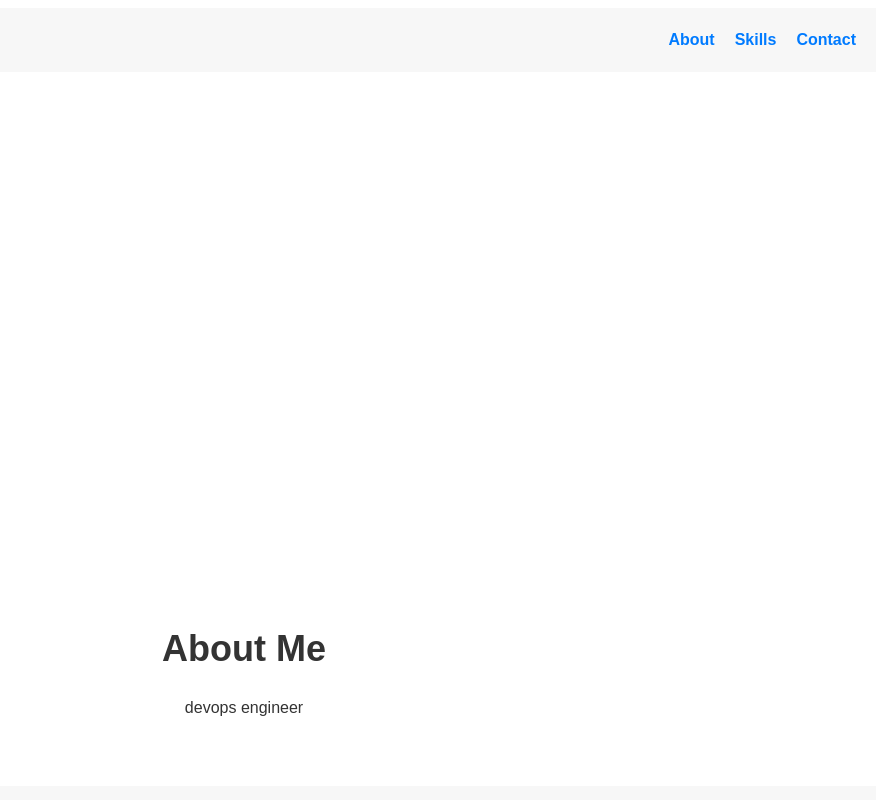
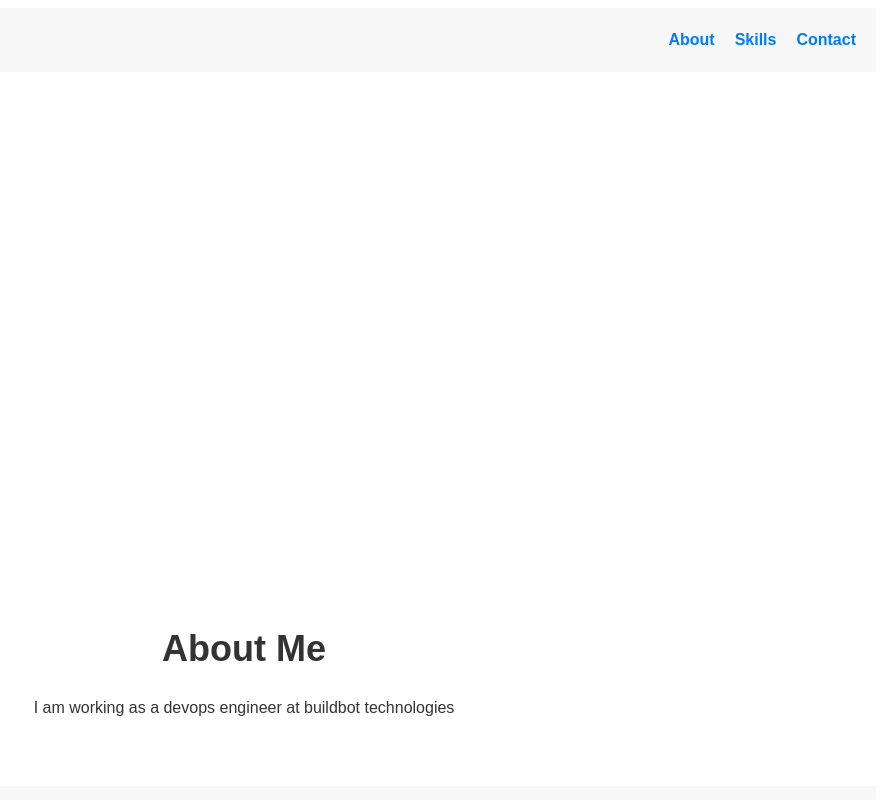
Before and after one commit to sreesaibuildbot/buildbot, a plain HTML site: page index.html in a window 1280 px wide. Shown: the top 800 px of the page, without its empty margins (396-1280 px from the left). Drawn offline with Linux system fonts and the light colour scheme.

Commit message:
Update index.html

```diff
--- a/index.html
+++ b/index.html
@@ -23,7 +23,7 @@
 
       <section id="about">
         <h2>About Me</h2>
-        <p>devops engineer</p>
+        <p>I am working as a devops engineer at buildbot technologies</p>
       </section>
 
       <section id="skills">
```
